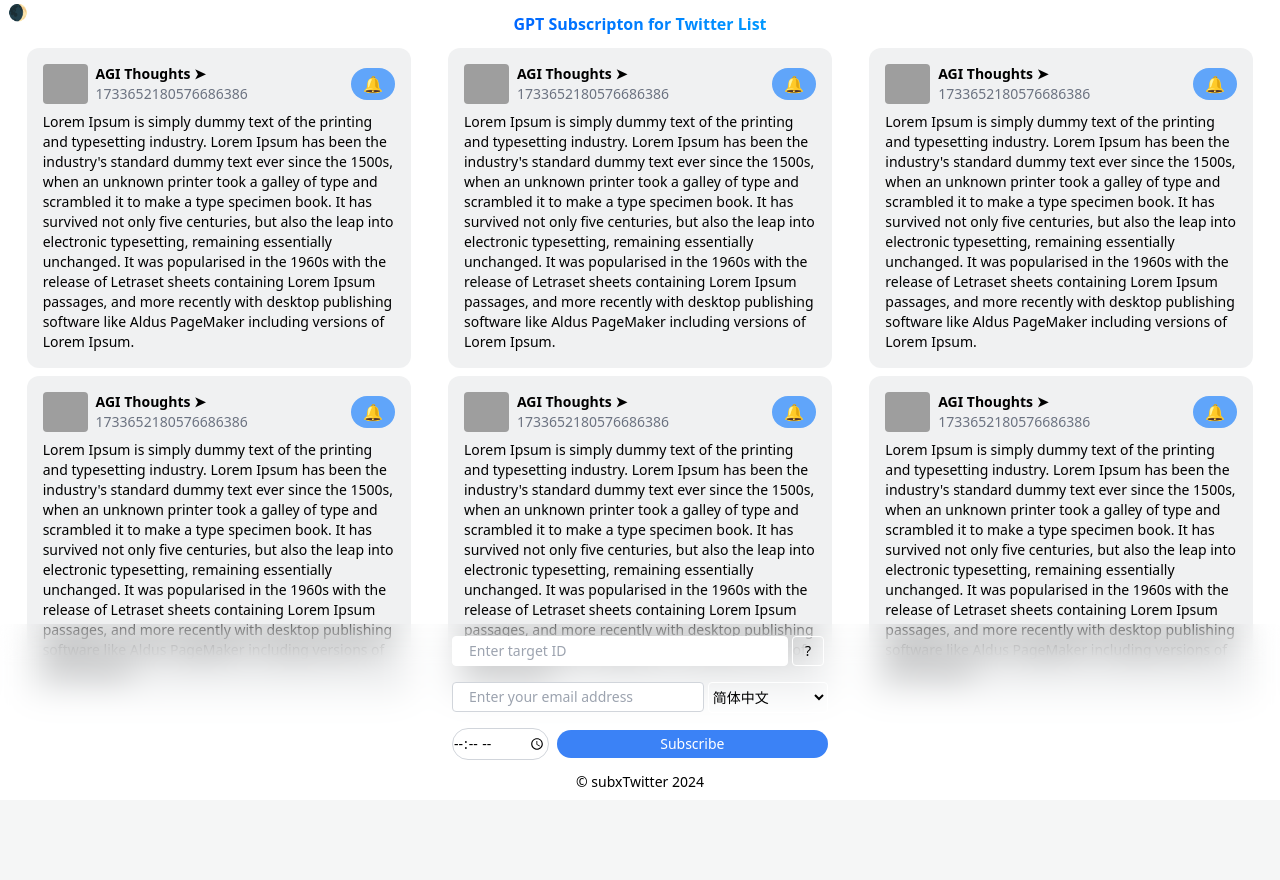
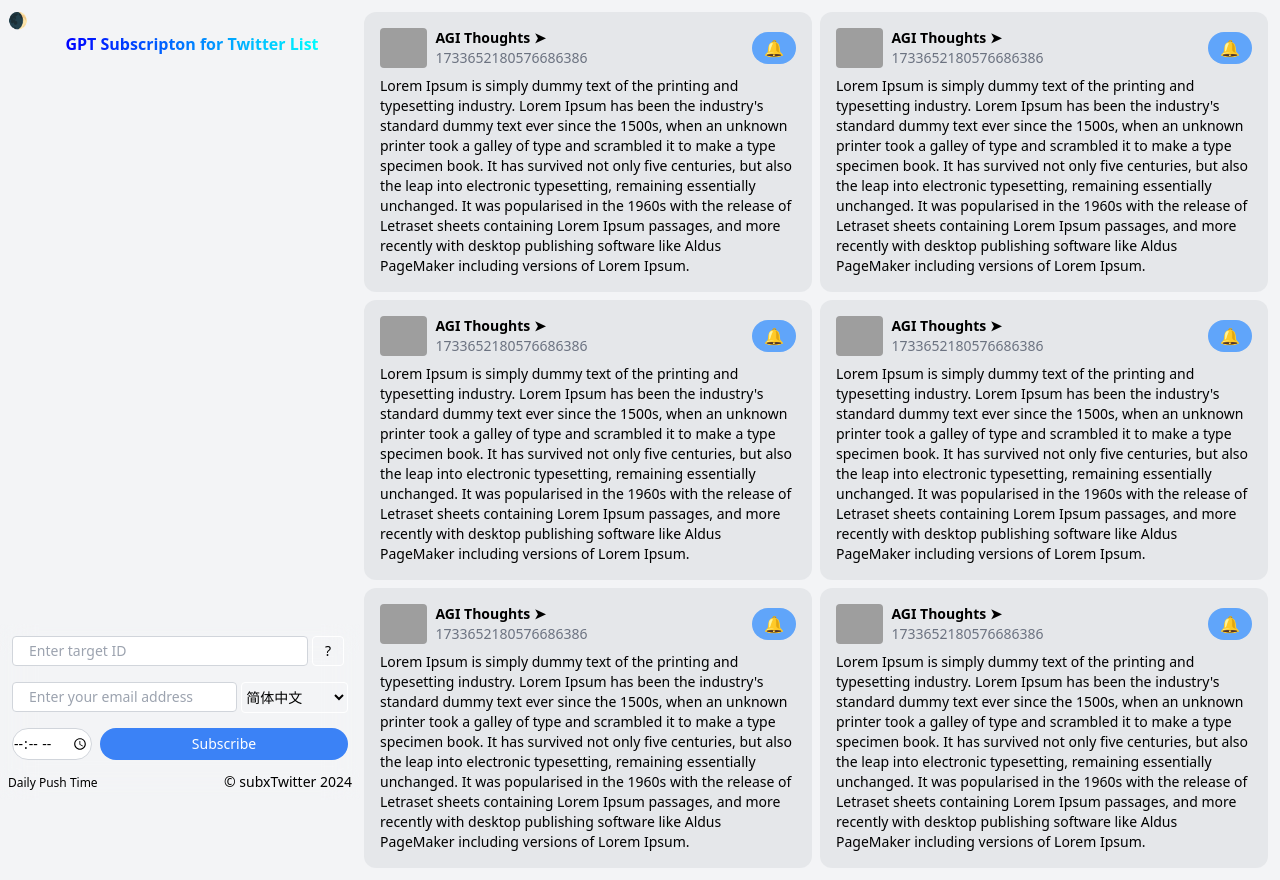
Before and after one commit to etrobot/subxTwitter, a FastAPI app: page / in a window 1280 px wide. Before the commit the page ends 787 px from the top, so only its background shows below. Run offline with FastAPI, Linux system fonts and the light colour scheme; grey boxes are pictures that could not be loaded.

Commit message:
add sidebar

```diff
--- a/templates/template.html
+++ b/templates/template.html
@@ -11,20 +11,35 @@
       background-color:#212129;
       color: #ccc;
     }
+    @media (min-width: 768px) {
+        .subcard{
+            max-width:360px;
+        }
+        #parentContainer {
+            margin-left: 360px;
+        }
+        .sidebar{
+            position:fixed;
+        }
+    }
     #title {
         background: linear-gradient(to right, blue, aqua);
         -webkit-background-clip: text;
         color: transparent;
         display: inline-block;
     }
+
     </style>
 </head>
 
-<body >
-    <button id="theme-toggle" class="fixed px-2 rounded">🌒</button>
-    <div id="title" class="w-full mt-3 text-center font-bold">GPT Subscripton for Twitter List</div>
-<div id="parentContainer" class="flex flex-wrap p-2">
-<div id="originalCard" class="flex flex-col rounded-xl mx-auto my-1 p-4 max-w-sm bg-gray-500 bg-opacity-10">
+<body class="bg-gray-100">
+
+<div class="sidebar w-full max-w-sm">
+    <div><button id="theme-toggle" class="px-2 rounded">🌒</button></div>
+    <div class="w-full text-center font-bold"><h1 id="title">GPT Subscripton for Twitter List</h1></div>
+</div>
+<div id="parentContainer" class="flex flex-wrap m-2">
+    <div id="originalCard" class="flex flex-col rounded-xl mx-1 my-1 p-4 max-w-md bg-gray-500 bg-opacity-10">
         <div class="flex w-full items-center space-x-2 ">
             <div class="w-16 h-10 rounded overflow-hidden">
                 <img src="https://pbs.twimg.com/list_banner_img/1733654690490200064/ig-cUZfi?format=jpg&name=240x240"
@@ -35,26 +50,31 @@
                 <div class="font-bold">AGI Thoughts ➤</div>
                 <div class="text-gray-500">1733652180576686386</div>
             </a>
-        <button class="bg-blue-400 text-white px-3 py-1  rounded-full">🔔</button>
+            <button class="subx bg-blue-400 text-white px-3 py-1  rounded-full" value="1733652180576686386">🔔</button>
         </div>
         <div class="mt-2 text-sm">
-        Lorem Ipsum is simply dummy text of the printing and typesetting industry. Lorem Ipsum has been the industry's standard dummy text ever since the 1500s, when an unknown printer took a galley of type and scrambled it to make a type specimen book. It has survived not only five centuries, but also the leap into electronic typesetting, remaining essentially unchanged. It was popularised in the 1960s with the release of Letraset sheets containing Lorem Ipsum passages, and more recently with desktop publishing software like Aldus PageMaker including versions of Lorem Ipsum.
+            Lorem Ipsum is simply dummy text of the printing and typesetting industry. Lorem Ipsum has been the
+            industry's standard dummy text ever since the 1500s, when an unknown printer took a galley of type and
+            scrambled it to make a type specimen book. It has survived not only five centuries, but also the leap into
+            electronic typesetting, remaining essentially unchanged. It was popularised in the 1960s with the release of
+            Letraset sheets containing Lorem Ipsum passages, and more recently with desktop publishing software like
+            Aldus PageMaker including versions of Lorem Ipsum.
         </div>
     </div>
 </div>
-<div class="flex flex-col w-full fixed bottom-0 backdrop-filter backdrop-blur-lg w-full items-center">
-    <div class="text-sm px-2 pb-2 pt-2 text-center">
-        <form id="subscribe-form" action="/subscribe" method="post" class="flex flex-col items-center mb-2">
+<div class="flex flex-col fixed bottom-0 w-full subcard backdrop-filter backdrop-blur-lg">
+    <div class="text-sm px-2 pb-2 pt-2">
+        <form id="subscribe-form" action="/subscribe" method="post" class="flex flex-col mb-2">
             <div class="flex items-center  w-full">
                 <input type="number" name="target_id" placeholder="Enter target ID" required
-                       class="m-1 border border-white rounded px-4 py-1 focus:outline-none focus:ring focus:border-blue-300  w-full">
+                       class="m-1 border border-gray-300 rounded px-4 py-1 focus:outline-none focus:ring focus:border-blue-300  w-full">
                 <a href="https://business.twitter.com/en/blog/twitter-101-lists.html" target="_blank"
                    rel="noopener noreferrer"
                    class="border border-white rounded px-3 py-1  mr-2">
                     ?
                 </a>
             </div>
-            <div class="flex items-center mt-2 w-full max-w-sm">
+            <div class="flex items-center mt-2 w-full">
                 <input type="email" name="email" placeholder="Enter your email address" required
                        class="m-1 border border-gray-300 rounded px-4 py-1 focus:outline-none focus:ring focus:border-blue-300 w-full max-w-xs">
                 <select id="language-select"
@@ -77,11 +97,10 @@
                     <option value="nl">Nederlands</option>
                 </select>
             </div>
-            <div class="flex items-center mt-2 w-full">
-                <span type="hidden" class="hidden" id="time-label">Daily Push Time</span>
+            <div class="flex mt-2 w-full">
                 <input type="time" id="mail-time" required
-                       class="px-auto m-1 border border-gray-300 rounded-full py-1 focus:ring focus:border-blue-300">
-                            <button type="submit" class="bg-blue-500 text-white p-1 rounded-full m-1 w-full"
+                       class="w-20 m-1 border border-gray-300 rounded-full py-1 focus:ring focus:border-blue-300">
+                <button type="submit" class="bg-blue-500 text-white py-1 rounded-full m-1 w-full"
                         id="subscribe-btn">Subscribe
                 </button>
                 <input type="hidden" name="mail_time" id="mail-time-timestamp" value="">
@@ -89,7 +108,7 @@
             <input type="hidden" name="current_language" id="current-language" value="">
 
         </form>
-        © subxTwitter 2024
+        <span class="text-xs" id="time-label">Daily Push Time</span><span class="fixed bottom-2 right-2">© subxTwitter 2024</span>
     </div>
 </div>
 
@@ -108,8 +127,15 @@
     // 将复制后的元素插入到父容器中
     parentContainer.appendChild(clonedCard);
   }
+
 </script>
 <script>
+document.querySelector('button.subx').addEventListener('click', function(event) {
+  console.log(this.value)
+  event.preventDefault();
+  document.querySelector('input[name="target_id"]').value = this.value;
+});
+
     document.getElementById('subscribe-form').addEventListener('submit', function (event) {
       // 阻止表单的默认提交行为
       event.preventDefault();
@@ -179,23 +205,24 @@
     }
     const languageData = {
          "columns": ["emailPlaceholder", "targetIdPlaceholder", "timeLabel", "subscribeBtn", "title"],
-         "zh-CN": ["请输入您的邮箱", "请输入目标列表ID", "每日推送时间", "订阅/更新时间", "Twitter列表的GPT订阅"],
-         "en": ["Enter your email", "Enter target list ID", "Daily Push Time", "Subscribe / Update Time", "GPT Subscription for Twitter List"],
-         "zh-TW": ["請輸入您的電子郵件", "請輸入目標列表ID", "每日推送時間", "訂閱/更新時間", "Twitter列表的GPT訂閱"],
-         "ja": ["メールを入力してください", "ターゲットリストIDを入力してください", "デイリープッシュ時間", "購読/更新時間", "TwitterリストのGPTサブスクリプション"],
-         "ko": ["이메일 를 입력하세요", "대상 목록 ID를 입력하세요", "매일 푸시 시간", "구독/업데이트 시간", "Twitter 목록을 위한 GPT 구독"],
-         "es": ["Ingrese su correo electrónico", "Ingrese el ID de la lista de destino", "Hora de envío diario", "Suscribirse / Actualizar hora", "Suscripción GPT para la lista de Twitter"],
-         "pt": ["Digite seu de e-mail", "Digite o ID da lista de destino", "Horário de envio diário", "Inscrever-se / Atualizar hora", "Assinatura GPT para Lista do Twitter"],
-         "de": ["Geben Sie Ihre E-Mail ein", "Geben Sie die Ziellisten-ID ein", "Tägliche Push-Zeit", "Abonnieren / Aktualisieren der Zeit", "GPT-Abonnement für Twitter-Liste"],
-         "fr": ["Entrez votre e-mail", "Entrez l'identifiant de la liste cible", "Heure d'envoi quotidienne", "S'abonner / Mettre à jour l'heure", "Abonnement GPT pour la liste Twitter"],
-         "ar": ["أدخل بريدك الإلكتروني", "أدخل معرف قائمة الهدف", "وقت الدفع اليومي", "الاشتراك / وقت التحديث","اشتراك GPT لقائمة تويتر"],
-         "id": ["Masukkan email Anda", "Masukkan ID daftar target", "Waktu Dorong Harian", "Berlangganan / Perbarui Waktu", "Langganan GPT untuk Daftar Twitter"],
-         "ms": ["Masukkan emel anda", "Masukkan ID senarai sasaran", "Masa Dorong Harian", "Langgan / Kemas kini Masa", "Langganan GPT untuk Senarai Twitter"],
+         "zh-CN": ["请输入您的邮箱", "请输入目标列表ID", "每日推送时间", "订阅/更新设定", "Twitter列表的GPT订阅"],
+         "en": ["Enter your email", "Enter target list ID", "Daily Push Time", "Subscribe / Update Setting", "GPT Subscription for Twitter List"],
+         "zh-TW": ["請輸入您的電子郵件", "請輸入目標列表ID", "每日推送時間", "訂閱/更新設定", "Twitter列表的GPT訂閱"],
+         "ja": ["メールを入力してください", "ターゲットリストIDを入力してください", "デイリープッシュ時間", "購読/更新設定", "TwitterリストのGPTサブスクリプション"],
+         "ko": ["이메일 를 입력하세요", "대상 목록 ID를 입력하세요", "매일 푸시 시간", "구독/업데이트 설정", "Twitter 목록을 위한 GPT 구독"],
+         "es": ["Ingrese su correo electrónico", "Ingrese el ID de la lista de destino", "Hora de envío diario", "Suscribirse / Actualizar configuración", "Suscripción GPT para la lista de Twitter"],
+         "pt": ["Digite seu de e-mail", "Digite o ID da lista de destino", "Horário de envio diário", "Inscrever-se / Atualizar configuração", "Assinatura GPT para Lista do Twitter"],
+         "de": ["Geben Sie Ihre E-Mail ein", "Geben Sie die Ziellisten-ID ein", "Tägliche Push-Zeit", "Abonnieren / Aktualisieren der Einstellung", "GPT-Abonnement für Twitter-Liste"],
+         "fr": ["Entrez votre e-mail", "Entrez l'identifiant de la liste cible", "Heure d'envoi quotidienne", "S'abonner / Mettre à jour la configuration", "Abonnement GPT pour la liste Twitter"],
+         "ar": ["أدخل بريدك الإلكتروني", "أدخل معرف قائمة الهدف", "وقت الدفع اليومي", "الاشتراك / تحديث الإعداد","اشتراك GPT لقائمة تويتر"],
+         "id": ["Masukkan email Anda", "Masukkan ID daftar target", "Waktu Dorong Harian", "Berlangganan / Perbarui Pengaturan", "Langganan GPT untuk Daftar Twitter"],
+         "ms": ["Masukkan emel anda", "Masukkan ID senarai sasaran", "Masa Dorong Harian", "Langgan / Kemas kini Tetapan", "Langganan GPT untuk Senarai Twitter"],
          "tl": ["Maglagay ng iyong email", "Maglagay ng ID ng target list", "Araw-araw na Oras ng Pag-push", "Mag-subscribe / Mag-update ng Oras", "GPT Subscription para sa Twitter List"],
-         "vi": ["Nhập email của bạn", "Nhập ID danh sách mục tiêu", "Thời gian đẩy hàng hàng ngày", "Đăng ký / Cập nhật thời gian", "Đăng ký GPT cho Danh sách Twitter"],
-         "pl": ["Wprowadź swój adres e-mail", "Wprowadź identyfikator listy docelowej", "Codzienny czas wysyłki", "Zapisz się / Zaktualizuj godzinę", "Subskrypcja GPT dla listy Twitter"],
-         "nl": ["Voer uw e-mailadres in", "Voer de doellijst-ID in", "Dagelijkse Push-tijd", "Inschrijven / Bijwerken Tijd", "GPT-abonnement voor Twitter-lijst"]
+         "vi": ["Nhập email của bạn", "Nhập ID danh sách mục tiêu", "Thời gian đẩy hàng hàng ngày", "Đăng ký / Cập nhật cài đặt", "Đăng ký GPT cho Danh sách Twitter"],
+         "pl": ["Wprowadź swój adres e-mail", "Wprowadź identyfikator listy docelowej", "Codzienny czas wysyłki", "Zapisz się / Zaktualizuj ustawienia", "Subskrypcja GPT dla listy Twitter"],
+         "nl": ["Voer uw e-mailadres in", "Voer de doellijst-ID in", "Dagelijkse Push-tijd", "Inschrijven / Bijwerken Instelling", "GPT-abonnement voor Twitter-lijst"]
     };
+
 
     // Function to set placeholders and titles based on language
     function setLanguage(selectedLanguage) {
@@ -226,6 +253,7 @@
     });
 
 
+
 </script>
 </div>
 </body>
```
Lines whose indentation alone changed are shown as unchanged.
